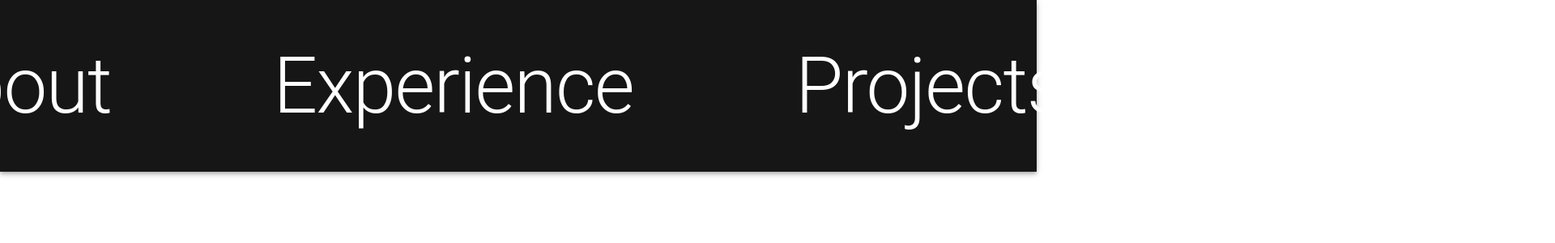
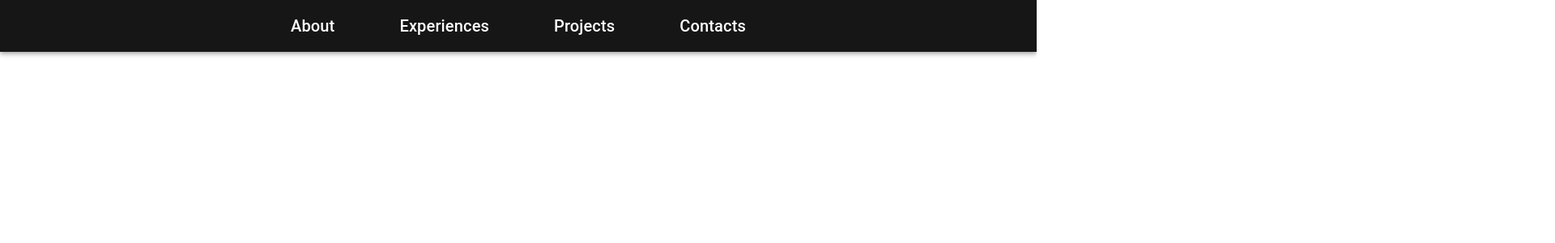
Before and after one commit to FaaizHaikal/my-portfolio, a React (Vite) app: page / in a window 1280 px wide. Shown: the top 300 px of the page at 81% size, 1920 px wide, since content can reach past the window. Built offline with nearby package versions, Linux system fonts and the light colour scheme.

Commit message:
refactor: navbar style

```diff
--- a/src/App.tsx
+++ b/src/App.tsx
@@ -1,11 +1,9 @@
 import Navbar from './components/Navbar';
-import HomePage from './pages/HomePage';
 
 function App() {
   return (
     <>
       <Navbar />
-      {/* <HomePage /> */}
     </>
   );
 }
--- a/src/components/Navbar.tsx
+++ b/src/components/Navbar.tsx
@@ -1,88 +1,121 @@
 import { useState } from 'react';
 import { useTheme } from '@mui/material/styles';
+import useMediaQuery from '@mui/material/useMediaQuery';
 import AppBar from '@mui/material/AppBar';
 import Toolbar from '@mui/material/Toolbar';
 import Typography from '@mui/material/Typography';
 import Box from '@mui/material/Box';
-import useMediaQuery from '@mui/material/useMediaQuery';
-import Drawer from '@mui/material/Drawer';
 import IconButton from '@mui/material/IconButton';
 import MenuIcon from '@mui/icons-material/Menu';
+import Drawer from '@mui/material/Drawer';
 import List from '@mui/material/List';
 import ListItem from '@mui/material/ListItem';
 import ListItemText from '@mui/material/ListItemText';
 
 function Navbar() {
-  const navItems = ['Home', 'About', 'Experience', 'Projects', 'Contact'];
+  const navItems = ['About', 'Experiences', 'Projects', 'Contacts'];
 
   const theme = useTheme();
-  const isLargeScreen = useMediaQuery(theme.breakpoints.up('md'));
+  const isSmallScreen = useMediaQuery(theme.breakpoints.down('md'));
 
-  const [drawerOpen, setDrawerOpen] = useState(false);
+  const [isDrawerOpen, setIsDrawerOpen] = useState(false);
 
-  const handleDrawerToggle = () => {
-    setDrawerOpen(!drawerOpen);
+  const navigateTo = (item: string) => () => {
+    const id = '#' + item;
+    const element = document.querySelector(id);
+
+    if (element) {
+      element.scrollIntoView({
+        behavior: 'smooth',
+        block: 'start',
+      });
+    } else {
+      console.error(`Element with id ${id} not found`);
+    }
   };
 
-  const sideBar = (
-    <Drawer anchor="left" open={drawerOpen} onClose={handleDrawerToggle}>
-      <List>
-        {navItems.map((item, index) => (
-          <ListItem key={index} onClick={handleDrawerToggle}>
-            <ListItemText primary={item} />
-          </ListItem>
-        ))}
-      </List>
-    </Drawer>
-  );
-
   return (
-    <Box
+    <AppBar
+      position="static"
       sx={{
-        display: 'flex',
-        flexGrow: 1,
+        backgroundColor: 'rgb(22, 22, 22)',
       }}
     >
-      <AppBar
-        position="static"
-        sx={{
-          backgroundColor: 'rgb(22, 22, 22)',
-          padding: isLargeScreen ? '50px' : '10px',
-        }}
-      >
-        <Toolbar
+      <Toolbar>
+        {/* Large screen navbar */}
+        <Box
           sx={{
-            justifyContent: isLargeScreen ? 'center' : 'flex-start',
+            display: isSmallScreen ? 'none' : 'flex',
+            width: '100%',
+            justifyContent: 'center',
           }}
         >
-          {!isLargeScreen && (
-            <IconButton
-              edge="start"
-              color="inherit"
-              aria-label="menu"
-              onClick={handleDrawerToggle}
+          {navItems.map((item) => (
+            <Typography
+              key={item}
+              variant="h6"
+              sx={{
+                margin: '0 30px',
+                padding: '0 10px',
+                borderRadius: '5px',
+                cursor: 'pointer',
+                ':hover': {
+                  backgroundColor: 'rgb(255, 255, 255)',
+                  color: 'rgb(22, 22, 22)',
+                },
+              }}
             >
-              <MenuIcon />
-            </IconButton>
-          )}
-          {isLargeScreen &&
-            navItems.map((item, index) => (
-              <Typography
-                key={index}
-                variant={isLargeScreen ? 'h1' : 'h6'}
-                component="div"
-                sx={{
-                  padding: isLargeScreen ? '0 100px' : '0 20px',
-                  cursor: 'pointer',
-                }}
-              >
-                {item}
-              </Typography>
-            ))}
-        </Toolbar>
-      </AppBar>
-      {!isLargeScreen && sideBar}
-    </Box>
+              {item}
+            </Typography>
+          ))}
+        </Box>
+
+        {/* Small screen navbar */}
+        <Box
+          sx={{
+            display: isSmallScreen ? 'flex' : 'none',
+            width: '100%',
+          }}
+        >
+          <IconButton onClick={() => setIsDrawerOpen(true)}>
+            <MenuIcon />
+          </IconButton>
+          <Drawer
+            anchor="left"
+            open={isDrawerOpen}
+            onClose={() => setIsDrawerOpen(false)}
+            sx={{
+              '& .MuiDrawer-paper': {
+                backgroundColor: 'rgb(22, 22, 22)',
+                color: 'rgb(255, 255, 255)',
+              },
+            }}
+          >
+            <List>
+              {navItems.map((item) => (
+                <ListItem
+                  sx={{
+                    margin: '10px 0',
+                    padding: '5px 10px',
+                    borderRadius: '5px',
+                    textAlign: 'center',
+                    cursor: 'pointer',
+                    ':hover': {
+                      backgroundColor: 'rgb(255, 255, 255)',
+                      color: 'rgb(22, 22, 22)',
+                    },
+                  }}
+                  key={item}
+                  onClick={navigateTo(item)}
+                >
+                  <ListItemText primary={item} />
+                </ListItem>
+              ))}
+            </List>
+          </Drawer>
+        </Box>
+      </Toolbar>
+    </AppBar>
   );
 }
 
```
